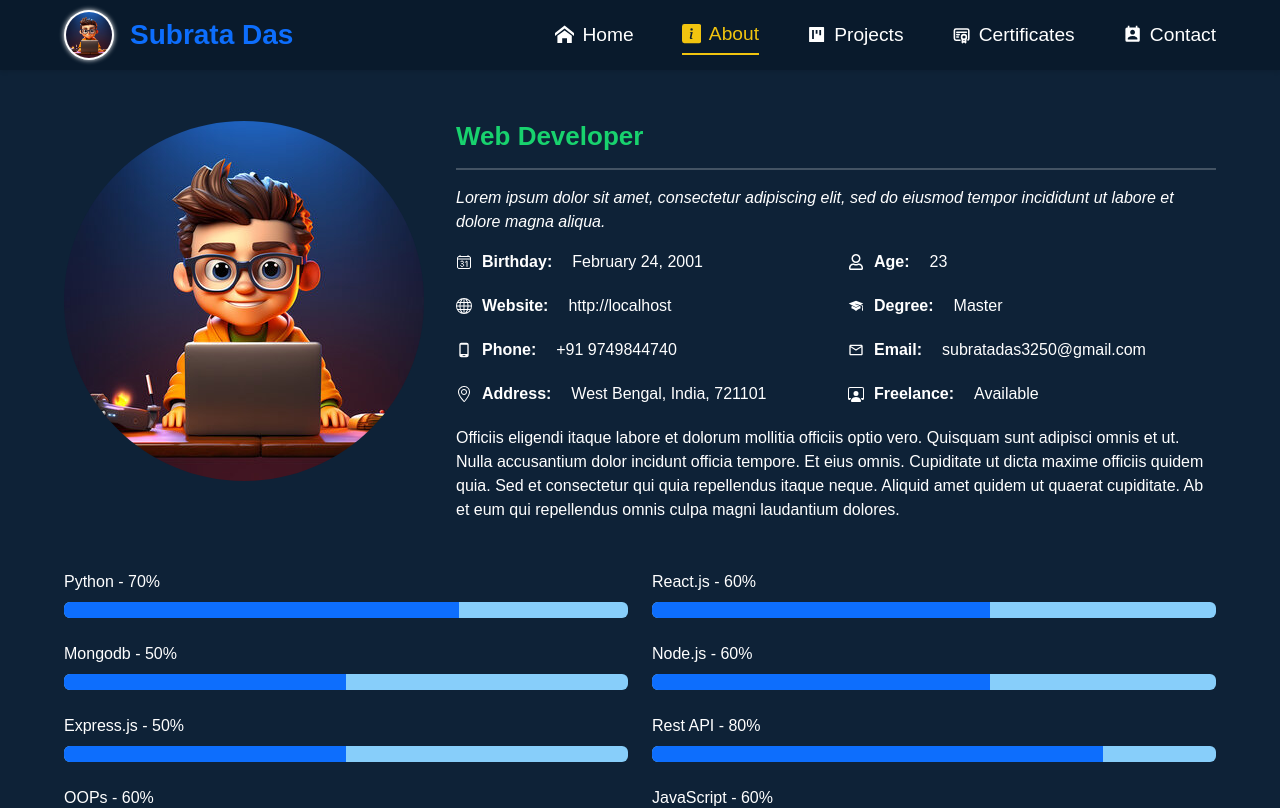
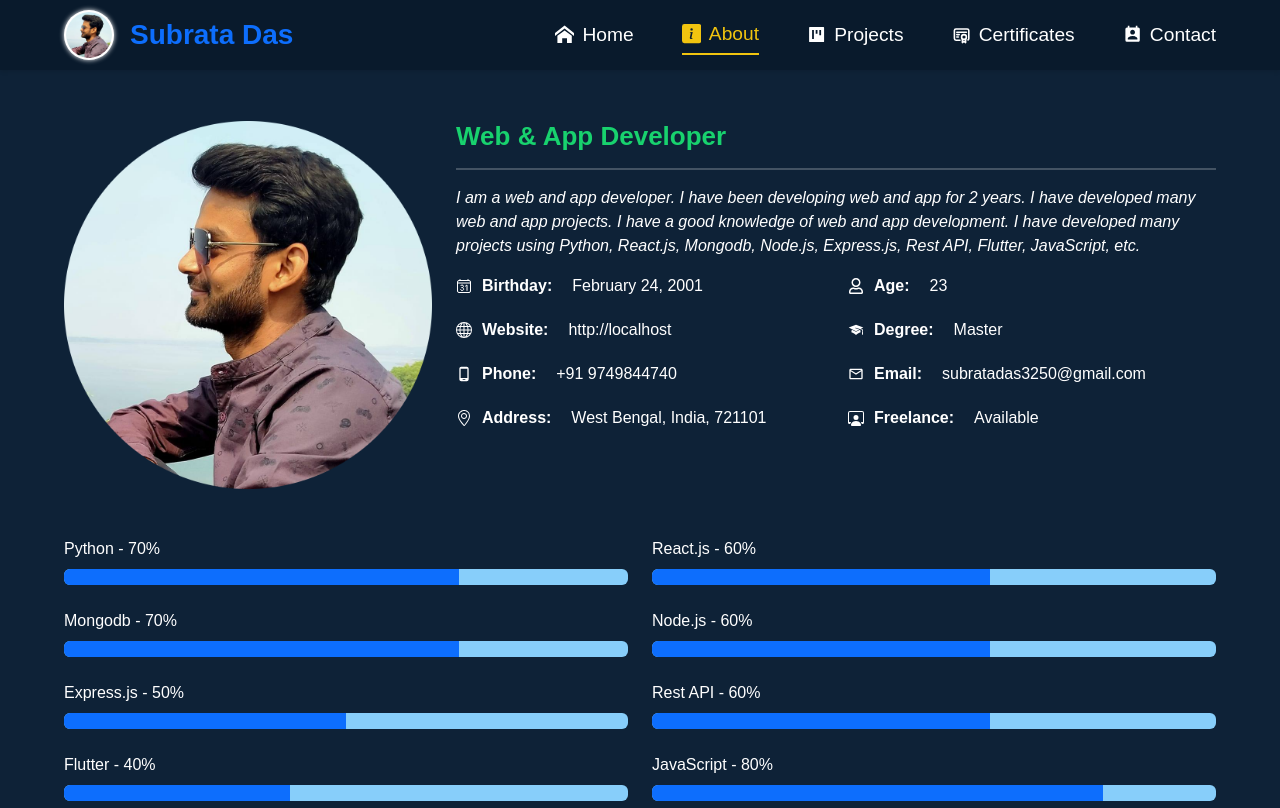
Before and after one commit to Subrata2402/portfolio, a React (Vite) app: page /about in a window 1280 px wide. Shown: the top 808 px of the page. Built offline with nearby package versions, Linux system fonts and the light colour scheme.

Commit message:
Refactor code structure for improved readability and maintainability

```diff
--- a/src/pages/Navbar.jsx
+++ b/src/pages/Navbar.jsx
@@ -19,7 +19,7 @@ function Navbar() {
         <div className="nav-bar">
             <div className="logo">
                 <Link to='/' className='d-flex align-items-center'>
-                    <img src="profile.jpg" alt="Profile" />
+                    <img src="avatarlogo.png" alt="Profile" />
                     <span className='ms-3 fs-3 fw-bolder'>Subrata Das</span>
                 </Link>
             </div>
--- a/src/portfolio/About.jsx
+++ b/src/portfolio/About.jsx
@@ -42,14 +42,13 @@ function About() {
 
                 <div className="row">
                     <div className="col-lg-4" data-aos="fade-right">
-                        <img src="profile-logo.jpg" className="img-fluid" alt="" />
+                        <img src="avatarlogo.png" className="img-fluid" alt="" />
                     </div>
                     <div className="col-lg-8 pt-4 pt-lg-0 content" data-aos="fade-left">
-                        <h3 className='fw-bold'>Web Developer</h3>
+                        <h3 className='fw-bold'>Web & App Developer</h3>
                         <hr className='border' />
                         <p className="fst-italic">
-                            Lorem ipsum dolor sit amet, consectetur adipiscing elit, sed do eiusmod tempor incididunt ut labore et dolore
-                            magna aliqua.
+                            I am a web and app developer. I have been developing web and app for 2 years. I have developed many web and app projects. I have a good knowledge of web and app development. I have developed many projects using Python, React.js, Mongodb, Node.js, Express.js, Rest API, Flutter, JavaScript, etc.
                         </p>
                         <div className="row">
                             <div className="col-lg-6">
@@ -69,10 +68,6 @@ function About() {
                                 </ul>
                             </div>
                         </div>
-                        <p>
-                            Officiis eligendi itaque labore et dolorum mollitia officiis optio vero. Quisquam sunt adipisci omnis et ut. Nulla accusantium dolor incidunt officia tempore. Et eius omnis.
-                            Cupiditate ut dicta maxime officiis quidem quia. Sed et consectetur qui quia repellendus itaque neque. Aliquid amet quidem ut quaerat cupiditate. Ab et eum qui repellendus omnis culpa magni laudantium dolores.
-                        </p>
                     </div>
                 </div>
 
@@ -82,12 +77,12 @@ function About() {
 
                 <Progress language='Python' progress='70' />
                 <Progress language='React.js' progress='60' />
-                <Progress language='Mongodb' progress='50' />
+                <Progress language='Mongodb' progress='70' />
                 <Progress language='Node.js' progress='60' />
                 <Progress language='Express.js' progress='50' />
-                <Progress language='Rest API' progress='80' />
-                <Progress language='OOPs' progress='60' />
-                <Progress language='JavaScript' progress='60' />
+                <Progress language='Rest API' progress='60' />
+                <Progress language='Flutter' progress='40' />
+                <Progress language='JavaScript' progress='80' />
 
             </div>
         </div>
--- a/src/portfolio/Home.jsx
+++ b/src/portfolio/Home.jsx
@@ -17,10 +17,12 @@ function Home() {
             <div className="col-md-6 m-0 p-0">
                 <div className="home-title">
                     <h1>Hi, I'm <span>Subrata Das</span></h1>
-                    <h3 className='text-info'>Web Developer</h3>
+                    <h3 className='text-info'>Web & App Developer</h3>
                 </div>
                 <div className="home-description">
-                    <p>Lorem ipsum dolor sit amet, consectetur adipiscing elit. Sed ut purus eget sapien egestas ultricies vel ac nunc. Nullam nec nunc nec nunc ultricies ultricies. Nullam nec nunc nec nunc ultricies ultricies.</p>
+                    <p>
+                        I am a web developer. I have been developing web for 2 years. I have developed many web projects. I have a good knowledge of web development. I have developed many projects using Python, React.js, Mongodb, Node.js, Express.js, Rest API, JavaScript, etc.
+                    </p>
 
                     <div className="home-buttons">
                         <div className="home-btn">
@@ -50,7 +52,7 @@ function Home() {
                 </div>
             </div>
             <div className="col-md-6 profile-logo">
-                <img src="profile-logo.jpg" alt="profile" className='p-4' />
+                <img src="avatarlogo.png" alt="profile" className='p-4' />
             </div>
         </div>
     )
--- a/src/portfolio/Projects.jsx
+++ b/src/portfolio/Projects.jsx
@@ -20,7 +20,7 @@ function Projects() {
                             <p>{project.description}</p>
                             <div className="project-links">
                                 <a href={project.github} target="_blank" rel="noreferrer">Github</a>
-                                <a href={project.live} target="_blank" rel="noreferrer">Live</a>
+                                {project.live && <a href={project.live} target="_blank" rel="noreferrer">Live</a>}
                             </div>
                         </div>
                     </div>
--- a/src/utils/projects.js
+++ b/src/utils/projects.js
@@ -6,7 +6,7 @@ export default {
             "description": "A web application that allows users to submit their journal articles and get them reviewed by the admin. The admin can accept or reject the articles based on the quality of the article.",
             "image": "articles-submission.webp",
             "github": "https://github.com/Subrata2402/Journal-Article-Submission",
-            "live": "https://journal-submission.web.app"
+            "live": ""
         },
         {
             "id": 2,
@@ -14,7 +14,7 @@ export default {
             "description": "A web application that allows users to download youtube videos and playlists in various formats and resolutions. The user can also download the audio of the video.",
             "image": "download-youtube-video-thumbnail.jpg",
             "github": "https://github.com/Subrata2402/ytv-downloader",
-            "live": "https://ytvnp-downloader.web.app"
+            "live": ""
         },
         {
             "id": 3,
@@ -22,7 +22,7 @@ export default {
             "description": "A web application that allows users to convert text to speech. The user can also download the audio of the text. The user can also change the voice and language of the audio.",
             "image": "text-to-speech.png",
             "github": "https://github.com/Subrata2402/textspeaker",
-            "live": "https://text-speaker-tts.web.app"
+            "live": ""
         },
     ]
 }
```
Also changed, not shown: public/avatar.jpg (added), public/avatarlogo.png (added).
